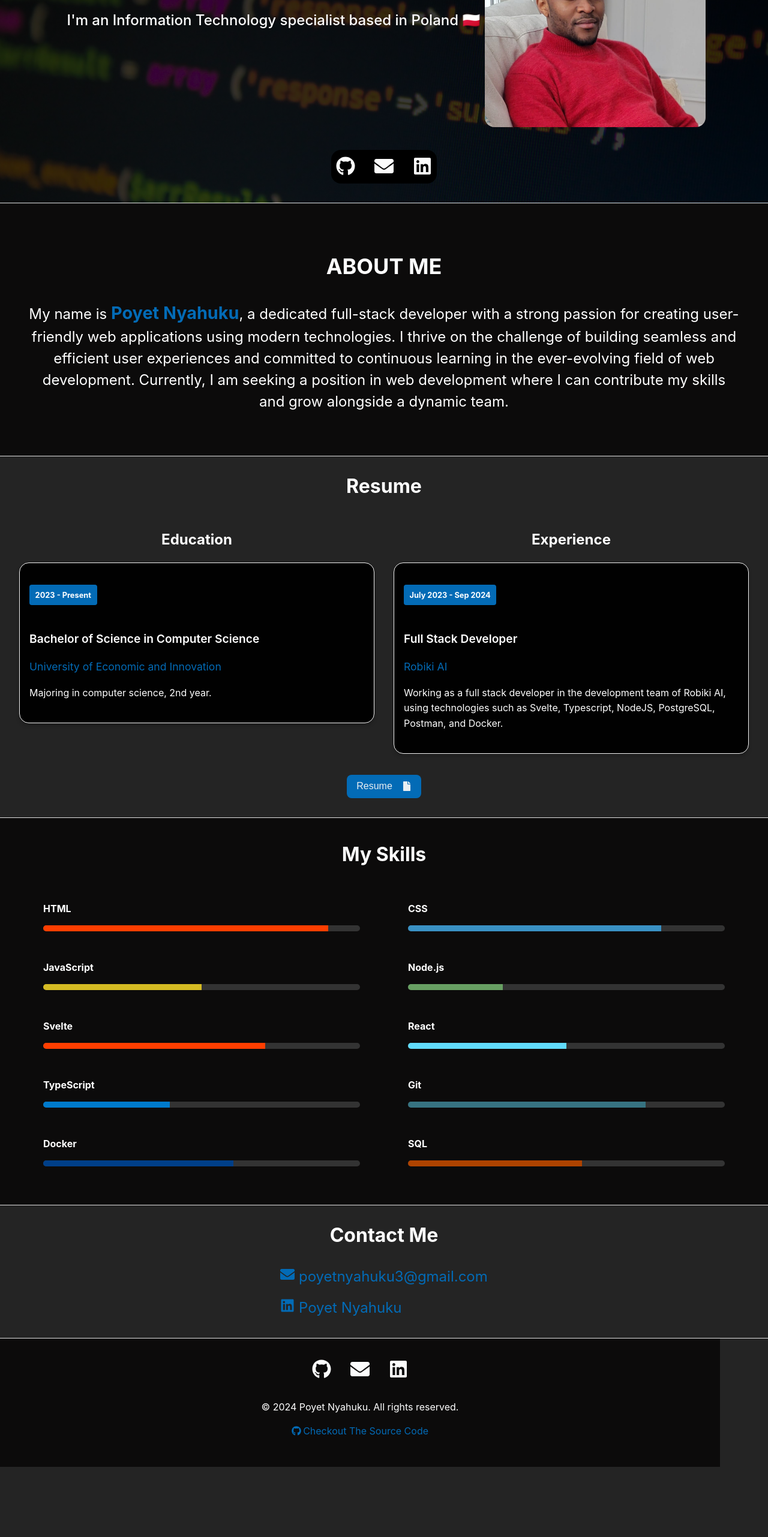
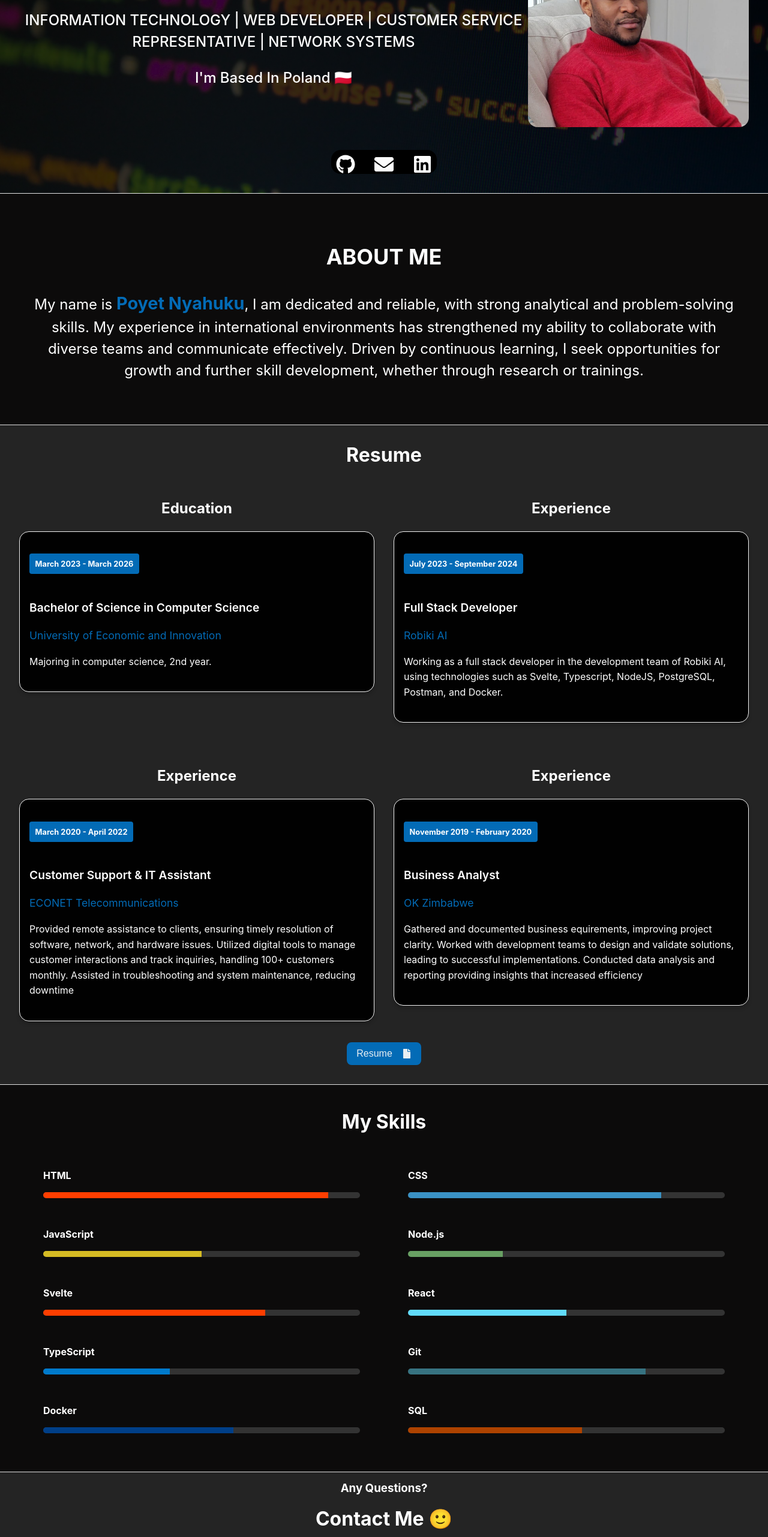
Before and after one commit to Poyetnyax/Poyet.devblog, a React (Vite) app: page / in a window 1280 px wide. Shown: the part 234-2797 px from the top of the page at 60% size. Before the commit the page ends 2680 px from the top, so only its background shows below. Built offline with nearby package versions, Linux system fonts and the light colour scheme.

Commit message:
Update (#10)
* about-section

* portfolio update

```diff
--- a/src/pages/sections/about/About.jsx
+++ b/src/pages/sections/about/About.jsx
@@ -4,7 +4,7 @@ const About = () => {
     return (
         <section id="about" className="about">
             <h2>ABOUT ME</h2>
-            <p>My name is <span>Poyet Nyahuku</span>, a dedicated full-stack developer with a strong passion for creating user-friendly web applications using modern technologies. I thrive on the challenge of building seamless and efficient user experiences and committed to continuous learning in the ever-evolving field of web development. Currently, I am seeking a position in web development where I can contribute my skills and grow alongside a dynamic team.</p>
+            <p>My name is <span>Poyet Nyahuku</span>, I am dedicated and reliable, with strong analytical and problem-solving skills. My experience in international environments has strengthened my ability to collaborate with diverse teams and communicate effectively. Driven by continuous learning, I seek opportunities for growth and further skill development, whether through research or trainings.</p>
         </section>
     );
 };
--- a/src/pages/sections/contact/Contact.css
+++ b/src/pages/sections/contact/Contact.css
@@ -7,17 +7,24 @@
 
 .contact_container h1{
     font-size: 2rem;
+    margin-top: 0;
 }
-
+.contact_container h3{
+    margin: 0.8rem 0;
+}
 .contact_info{
     width: fit-content;
     display: flex;
-    flex-direction: column;
+    flex-direction: row;
     gap: 1rem;
     color: #ffffff;
     font-size: 1.5rem;
     justify-content: center;
     text-align: left;
+}
+.contact-link{
+    display: flex;
+    align-items: center;
 }
 
 .contact_info a {
--- a/src/pages/sections/contact/Contact.jsx
+++ b/src/pages/sections/contact/Contact.jsx
@@ -5,7 +5,8 @@ const Contact = () => {
   return (
     <>
       <section id="contact" className="contact_container">
-        <h1>Contact Me</h1>
+        <h3>Any Questions?</h3>
+        <h1>Contact Me 🙂</h1>
         <div className="contact_info">
           <a href="mailto:poyetnyahuku3@gmail.com" className="contact-link">
             <FaEnvelope /> poyetnyahuku3@gmail.com
--- a/src/pages/sections/intro/Intro.jsx
+++ b/src/pages/sections/intro/Intro.jsx
@@ -8,7 +8,8 @@ const Intro = () => {
             <div className="intro_container">
                 <div className="intro__text">
                     <h1>Hello, I'm Poyet 👋</h1>
-                    <p>I'm an Information Technology specialist based in Poland 🇵🇱</p>
+                    <p>INFORMATION TECHNOLOGY | WEB DEVELOPER | CUSTOMER SERVICE REPRESENTATIVE | NETWORK SYSTEMS</p>
+                    <p>I'm Based In Poland 🇵🇱</p>
                 </div>
                 <div className="hero.img">
                     <img className='img' src={heroimg} alt=""/>
--- a/src/pages/sections/resume/Resume.jsx
+++ b/src/pages/sections/resume/Resume.jsx
@@ -10,11 +10,19 @@ const Resume = () => {
             <div className="resume__cards">
                 <div className='education__cards'>
                     <h2 className='education__title'>Education</h2>
-                    <Card period="2023 - Present" field="Bachelor of Science in Computer Science" place="University of Economic and Innovation" description="Majoring in computer science, 2nd year." />
+                    <Card period="March 2023 - March 2026" field="Bachelor of Science in Computer Science" place="University of Economic and Innovation" description="Majoring in computer science, 2nd year." />
                 </div>
                 <div className='experience__cards'>
                     <h2 className='experience__title'>Experience</h2>
-                    <Card period="July 2023 - Sep 2024" field="Full Stack Developer" place="Robiki AI" description="Working as a full stack developer in the development team of Robiki AI, using technologies such as Svelte, Typescript, NodeJS, PostgreSQL, Postman, and Docker." />
+                    <Card period="July 2023 - September 2024" field="Full Stack Developer" place="Robiki AI" description="Working as a full stack developer in the development team of Robiki AI, using technologies such as Svelte, Typescript, NodeJS, PostgreSQL, Postman, and Docker." />
+                </div>
+                <div className='experience__cards'>
+                    <h2 className='experience__title'>Experience</h2>
+                    <Card period="March 2020 - April 2022" field="Customer Support & IT Assistant" place="ECONET Telecommunications" description="Provided remote assistance to clients, ensuring timely resolution of software, network, and hardware issues. Utilized digital tools to manage customer interactions and track inquiries, handling 100+ customers monthly. Assisted in troubleshooting and system maintenance, reducing downtime"/>
+                </div>
+                <div className='experience__cards'>
+                    <h2 className='experience__title'>Experience</h2>
+                    <Card period="November 2019 - February 2020" field="Business Analyst" place="OK Zimbabwe" description="Gathered and documented business equirements, improving project clarity. Worked with development teams to design and validate solutions, leading to successful implementations. Conducted data analysis and reporting providing insights that increased efficiency"/>
                 </div>
             </div>
             <div className="myresume">
```
